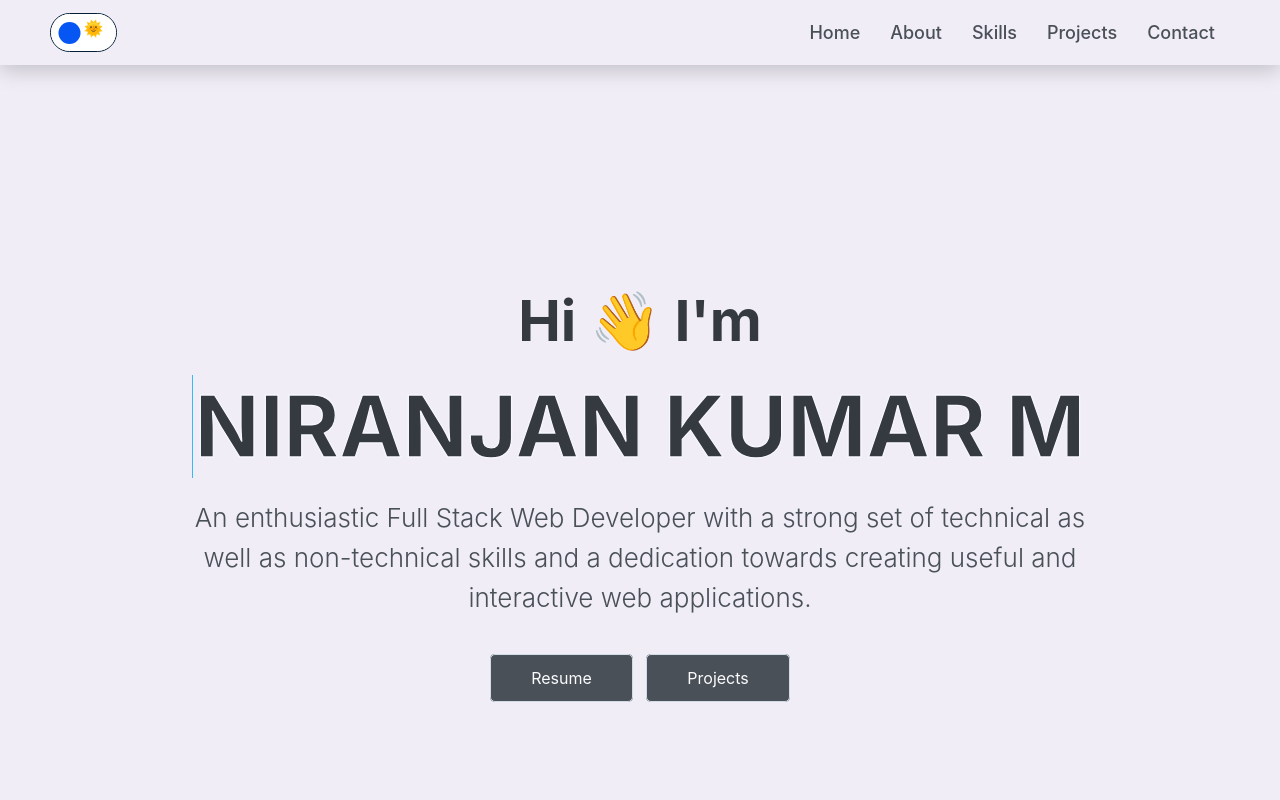
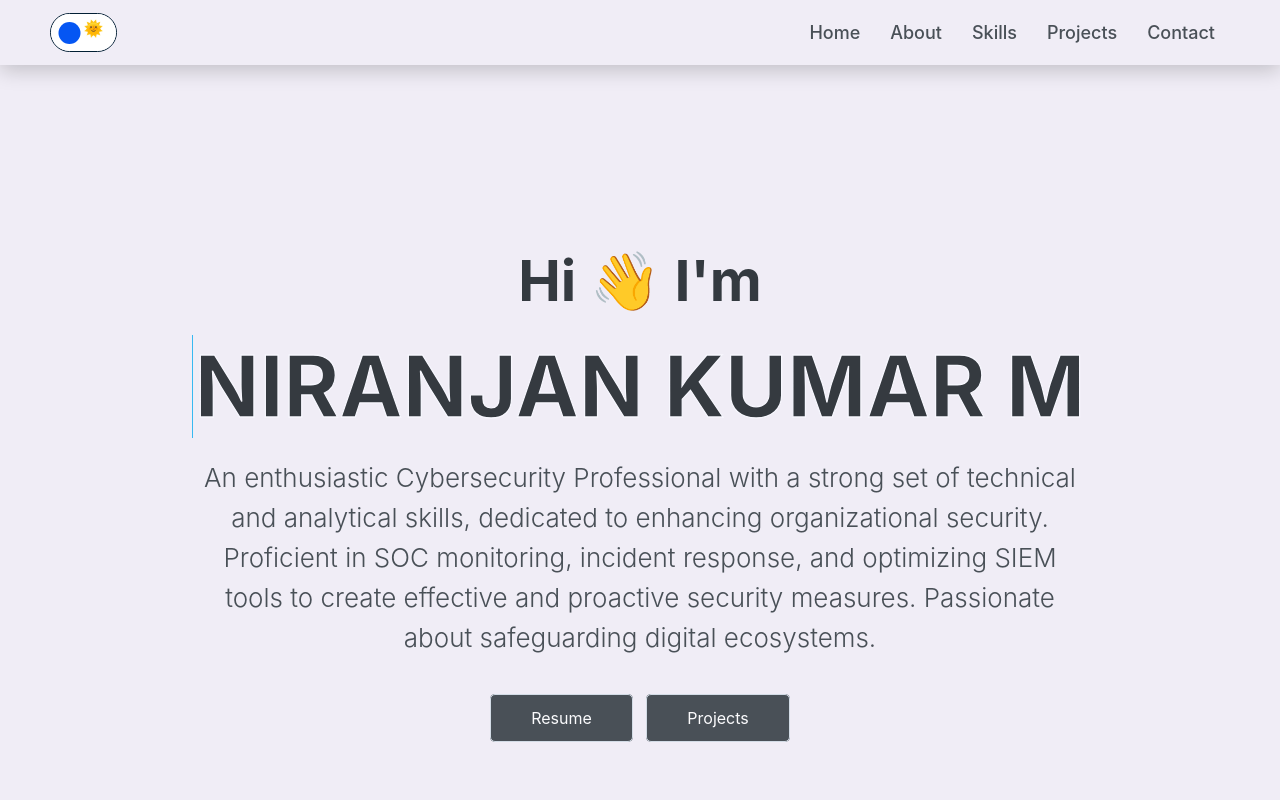
Before and after one commit to Niru-496/niru-portfolio, a React (Create React App) app: page / in a window 1280 px wide. Shown: the top 800 px of the page. Built offline with nearby package versions, Linux system fonts and the light colour scheme; no server answers; a web font is replaced by a local one.

Commit message:
Update Header.jsx

```diff
--- a/src/Components/Header/Header.jsx
+++ b/src/Components/Header/Header.jsx
@@ -15,11 +15,7 @@ const Banner = () => {
 						<h2 data-text="Niranjan Kumar M">Niranjan Kumar M</h2>
 					</span>
 					<br />
-					<P>
-						An enthusiastic Full Stack Web Developer with a strong
-						set of technical as well as non-technical skills and a
-						dedication towards creating useful and interactive web
-						applications.
+					<P>An enthusiastic Cybersecurity Professional with a strong set of technical and analytical skills, dedicated to enhancing organizational security. Proficient in SOC monitoring, incident response, and optimizing SIEM tools to create effective and proactive security measures. Passionate about safeguarding digital ecosystems.
 					</P>
 					<HeaderButtons>
 						<A
```
